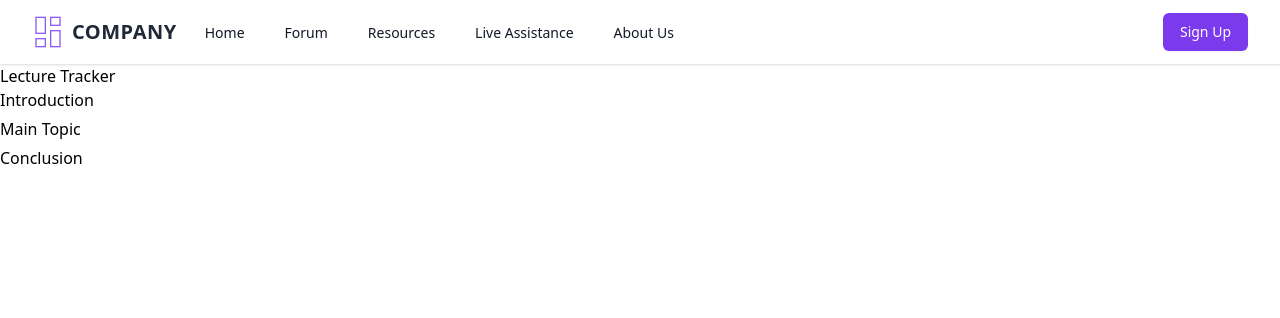
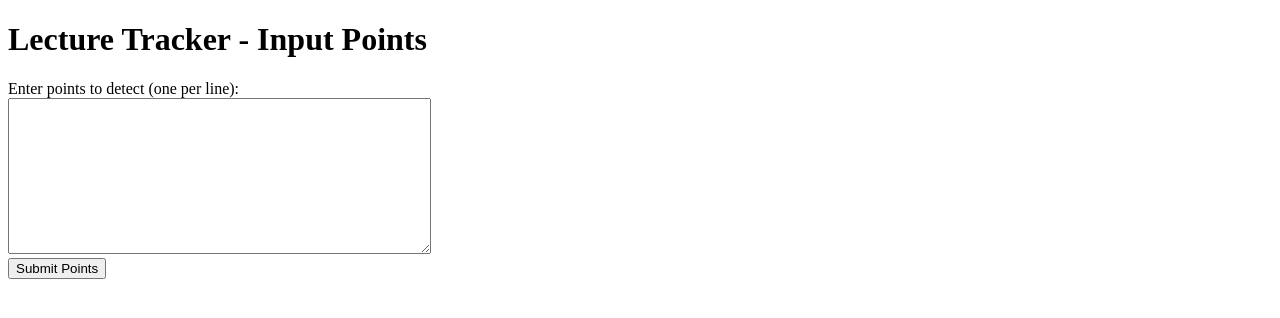
Before and after one commit to Neurocator/Neurocator, a Flask app: page /live in a window 1280 px wide. Shown: the top 318 px of the page. Run offline with Flask 3, Linux system fonts and the light colour scheme; some libraries are stand-ins or nearby versions.

Commit message:
live assistance

```diff
--- a/app.py
+++ b/app.py
@@ -1,40 +1,51 @@
-from flask import Flask, request, render_template, jsonify, send_from_directory
+from flask import Flask, request, render_template, jsonify, redirect, url_for
 from flask_cors import CORS
-import spacy
+from utils import is_point_covered, process_transcript
 
 app = Flask(__name__)
 CORS(app)
-nlp = spacy.load("en_core_web_sm")
-
-# Synonym dictionary for demonstration purposes
-synonyms = {
-    "introduction": ["intro", "beginning", "start"],
-    "main topic": ["main subject", "central theme", "core idea"],
-    "conclusion": ["end", "summary", "wrap-up"]
-}
-
-def is_point_covered(transcript_tokens, point):
-    point_text_lower = point.lower()
-    if point_text_lower in transcript_tokens:
-        return True
-
-    for synonym in synonyms.get(point_text_lower, []):
-        if synonym in transcript_tokens:
-            return True
-
-    return False
 
 @app.route('/')
 def index():
     return render_template('index.html.j2')
 
+@app.route('/live', methods=['GET', 'POST'])
+def live():
+    if request.method == 'POST':
+        points = request.form.getlist('points')
+        points = [{"text": point, "covered": False} for point in points]
+        return render_template('live.html.j2', points=points)
+    return render_template('live_input.html.j2')
+
+@app.route('/transcribe', methods=['POST'])
+def transcribe():
+    try:
+        data = request.get_json()
+        transcript = data.get('transcript', '')
+        points = data.get('points', [])
+
+        if not transcript or not points:
+            return jsonify({"error": "Invalid input data"}), 400
+
+        transcript_tokens = process_transcript(transcript)
+        print(f"Transcript Tokens: {transcript_tokens}")
+
+        for point in points:
+            if is_point_covered(transcript_tokens, point['text']):
+                point['covered'] = True
+                print(f"Point '{point['text']}' covered")
+            else:
+                point['covered'] = False
+                print(f"Point '{point['text']}' not covered")
+
+        return jsonify(points)
+    except Exception as e:
+        print(f"Error: {e}")
+        return jsonify({"error": str(e)}), 500
+
 @app.route('/forum', methods=['GET', 'POST'])
 def forum():
     return render_template('forum.html.j2')
-
-@app.route('/live')
-def live():
-    return render_template('live.html.j2')
 
 @app.route('/longtermplanning')
 def planning():
@@ -48,24 +59,5 @@ def resources():
 def about():
     return render_template('about_us.html.j2')
 
-@app.route('/transcribe', methods=['POST'])
-def transcribe():
-    data = request.get_json()
-    transcript = data['transcript']
-    points = data['points']
-
-    doc = nlp(transcript)
-    transcript_tokens = [token.text.lower() for token in doc]
-    print(f"Transcript Tokens: {transcript_tokens}")
-
-    for point in points:
-        if is_point_covered(transcript_tokens, point['text']):
-            point['covered'] = True
-            print(f"Point '{point['text']}' covered")
-        else:
-            print(f"Point '{point['text']}' not covered")
-
-    return jsonify(points)
-
 if __name__ == '__main__':
     app.run(host='0.0.0.0', port=8080, debug=True)
--- a/templates/live.html.j2
+++ b/templates/live.html.j2
@@ -21,17 +21,13 @@
 <body>
     <h1>Lecture Tracker</h1>
     <div id="bulletPoints">
-        <div class="bullet-point" id="point0">Introduction</div>
-        <div class="bullet-point" id="point1">Main Topic</div>
-        <div class="bullet-point" id="point2">Conclusion</div>
+        {% for point in points %}
+        <div class="bullet-point" id="point{{ loop.index0 }}">{{ point.text }}</div>
+        {% endfor %}
     </div>
     <script>
         document.addEventListener('DOMContentLoaded', () => {
-            const points = [
-                {text: "Introduction", covered: false},
-                {text: "Main Topic", covered: false},
-                {text: "Conclusion", covered: false}
-            ];
+            const points = {{ points|tojson }};
 
             const recognition = new (window.SpeechRecognition || window.webkitSpeechRecognition)();
             recognition.lang = 'en-US';
@@ -68,4 +64,3 @@
 </body>
 </html>
 {% endblock %}
-</html>
--- /dev/null
+++ b/templates/live_input.html.j2
@@ -0,0 +1,20 @@
+<!DOCTYPE html>
+<html lang="en">
+<head>
+    <meta charset="UTF-8">
+    <meta name="viewport" content="width=device-width, initial-scale=1.0">
+    <title>Lecture Tracker - Input Points</title>
+</head>
+<body>
+    <h1>Lecture Tracker - Input Points</h1>
+    <form method="post" action="{{ url_for('live') }}">
+        <div>
+            <label for="points">Enter points to detect (one per line):</label><br>
+            <textarea name="points" id="points" rows="10" cols="50"></textarea>
+        </div>
+        <div>
+            <button type="submit">Submit Points</button>
+        </div>
+    </form>
+</body>
+</html>
--- /dev/null
+++ b/utils.py
@@ -0,0 +1,25 @@
+import spacy
+
+nlp = spacy.load("en_core_web_sm")
+
+# Synonym dictionary for demonstration purposes
+synonyms = {
+    "introduction": ["intro", "beginning", "start"],
+    "main topic": ["main subject", "central theme", "core idea"],
+    "conclusion": ["end", "summary", "wrap-up"]
+}
+
+def is_point_covered(transcript_tokens, point):
+    point_text_lower = point.lower()
+    if point_text_lower in transcript_tokens:
+        return True
+
+    for synonym in synonyms.get(point_text_lower, []):
+        if synonym in transcript_tokens:
+            return True
+
+    return False
+
+def process_transcript(transcript):
+    doc = nlp(transcript)
+    return [token.text.lower() for token in doc]
```
Also changed, not shown: static/routes.py (deleted, +0 -52 lines).
